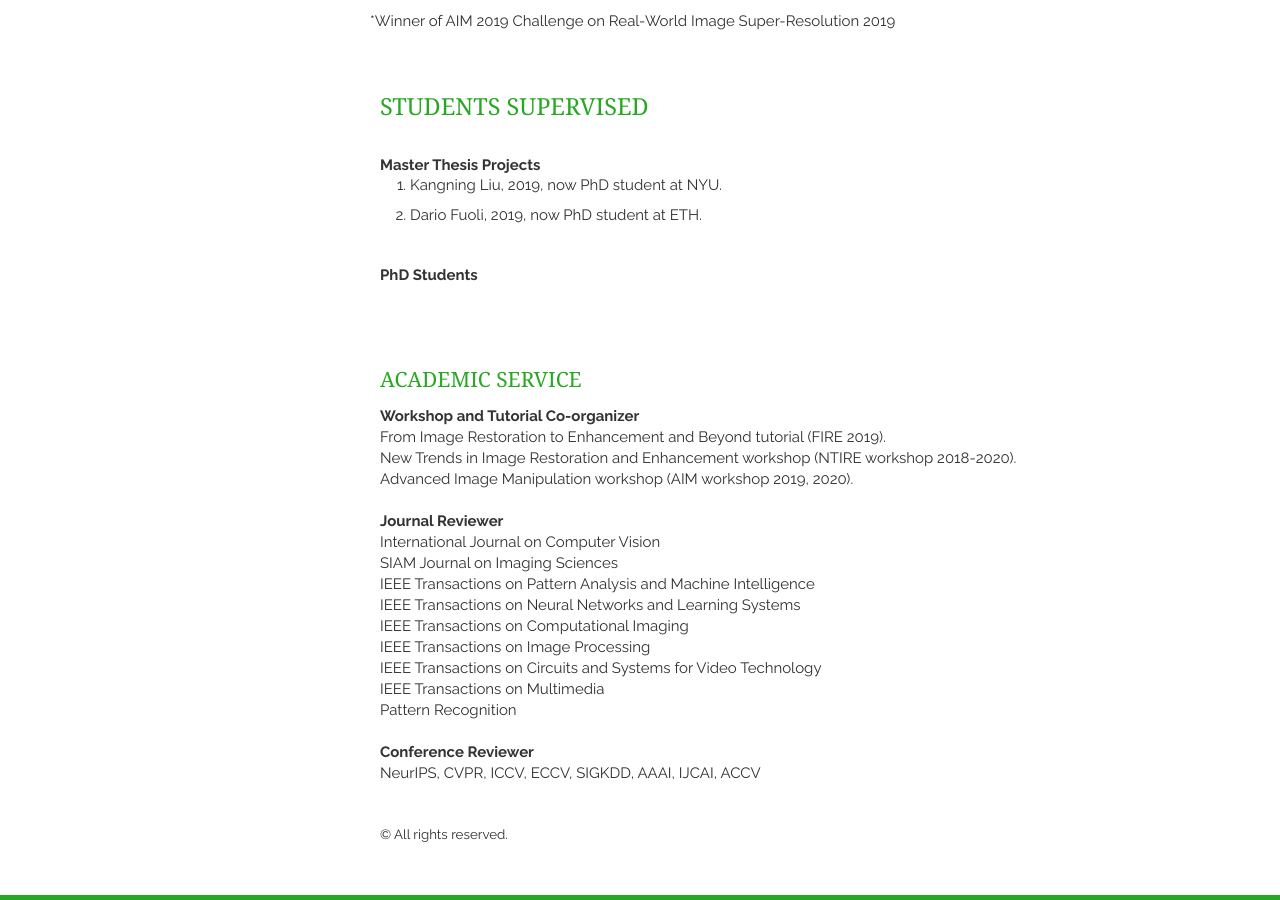
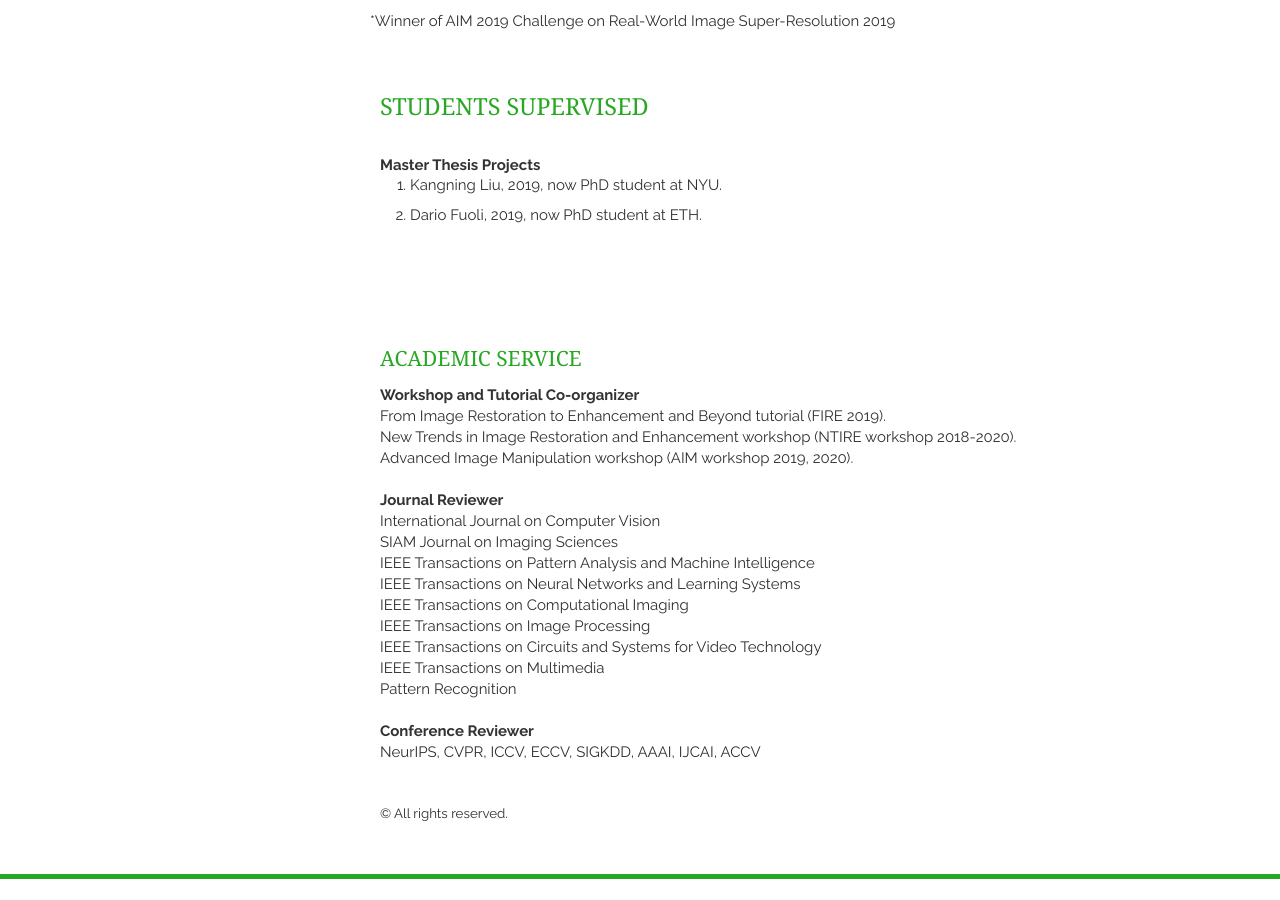
Before and after one commit to ShuhangGu/shuhanggu.github.com, a Jekyll site: the page built from index.html, in a window 1280 px wide and 900 px high, scrolled down 2170 px. Built offline with Jekyll 4.4.1, drawn with Linux system fonts in a browser that asks for light colours; nearby versions of some CDN libraries; the list of posts is cut into pages by our own code; after the commit the page ends 3049 px from its top, so only the background shows below that.

Commit message:
Update students.html

```diff
--- a/_includes/students.html
+++ b/_includes/students.html
@@ -46,7 +46,7 @@ a:visited {
         </ol>
 
         <p align="justify">&nbsp;</p>
-        <p><strong>PhD Students </strong></p>
+
         <ol>
 	</ol>
         <p>&nbsp;</p>
```
